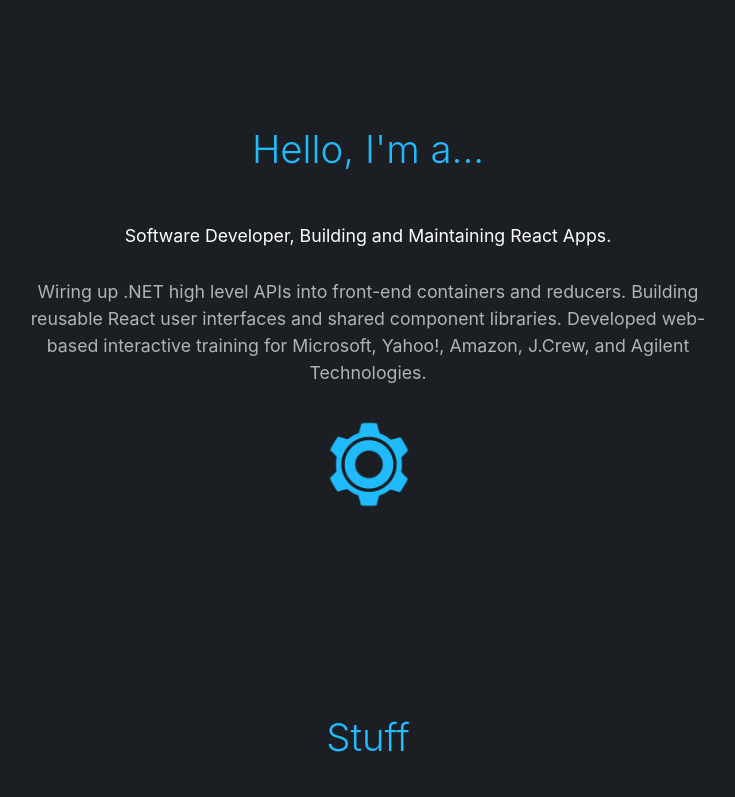
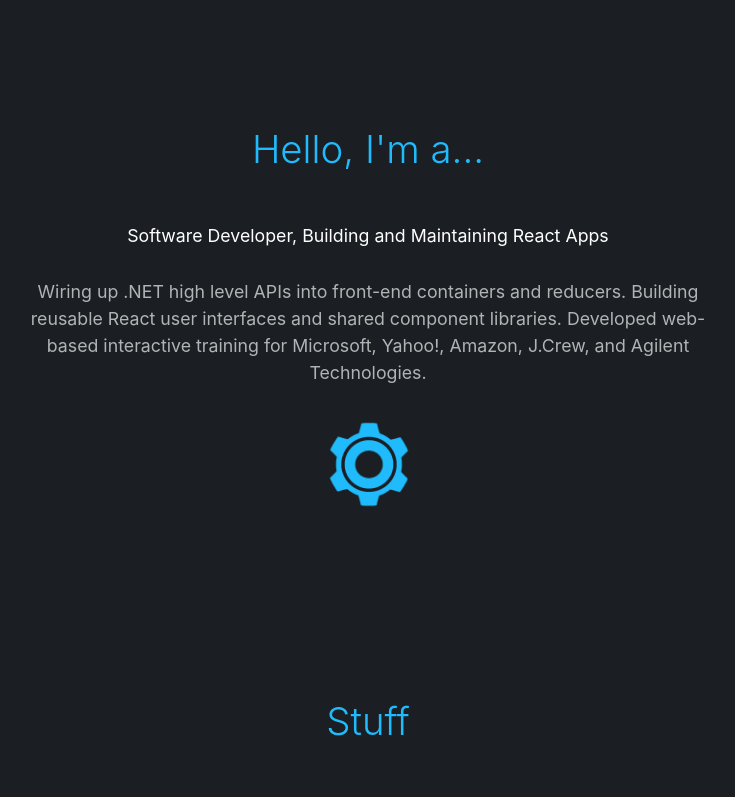
Before and after one commit to punchjay/denova-app, a React (Create React App) app: page / in a window 1280 px wide. Shown: the top 797 px of the page, without its empty margins (272-1007 px from the left). Built offline with nearby package versions, Linux system fonts and the light colour scheme.

Commit message:
css cleanup + refactor

```diff
--- a/src/AppData/AppData.js
+++ b/src/AppData/AppData.js
@@ -11,7 +11,7 @@ import ImgYahoo from './Img/yahoo02-ss.png'
 export const appData = {
   cardOne: {
     HEADER_ONE: "Hello, I'm a...",
-    PAR_ONE: 'Software Developer, Building and Maintaining React Apps.',
+    PAR_ONE: 'Software Developer, Building and Maintaining React Apps',
     LEAD_IN: true,
     PAR_TWO:
       'Wiring up .NET high level APIs into front-end containers and reducers. Building reusable React user interfaces and shared component libraries. Developed web-based interactive training for Microsoft, Yahoo!, Amazon, J.Crew, and Agilent Technologies.',
--- a/src/Components/Card.jsx
+++ b/src/Components/Card.jsx
@@ -1,7 +1,7 @@
 import styled from 'styled-components'
 
 const Card = styled.div`
-  padding: 0 2rem 11rem;
+  padding: 0 2rem 10rem;
 `
 
 export default Card
```
